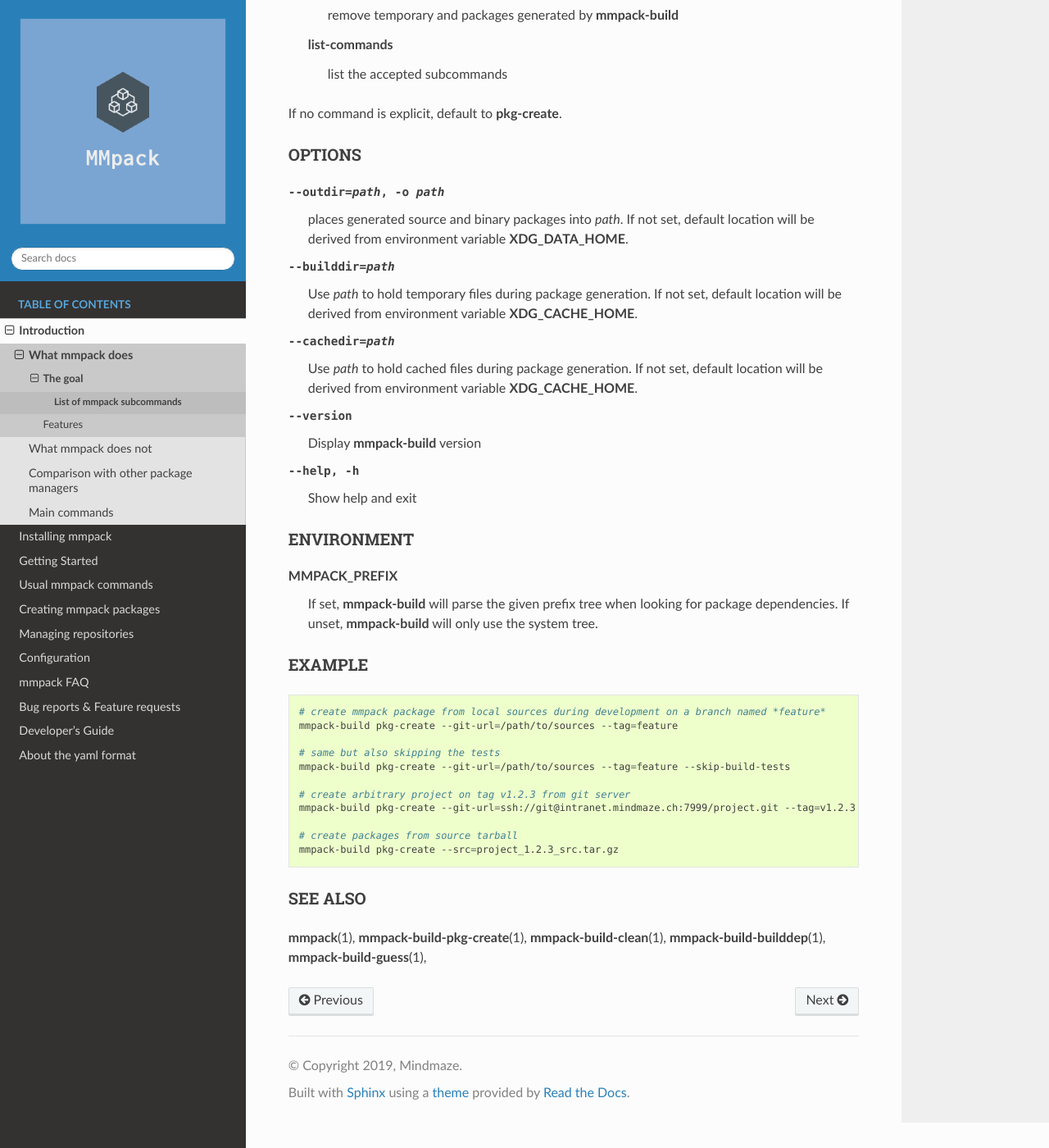
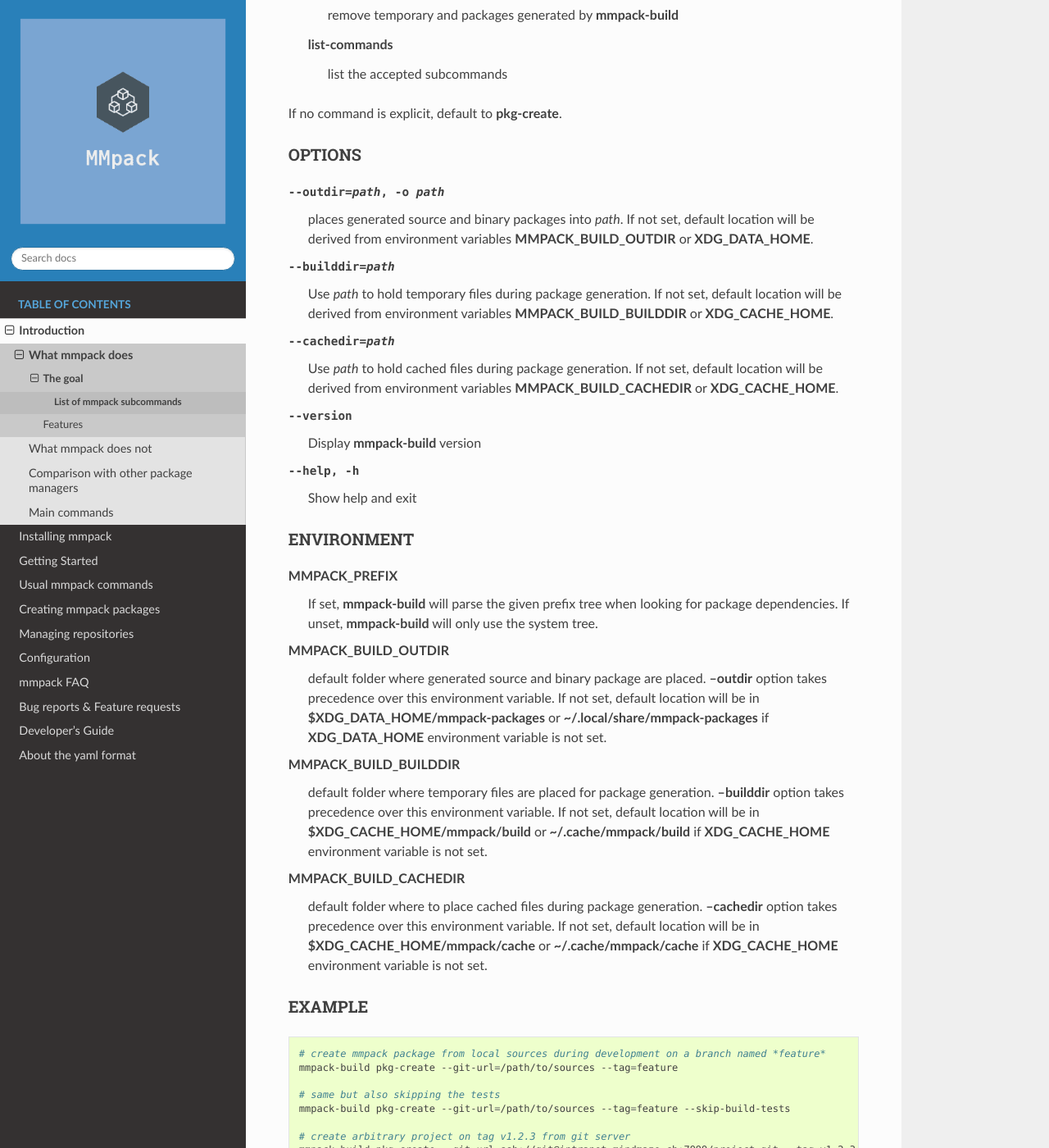
Before and after one commit to mmlabs-mindmaze/mmpack, a Sphinx documentation site: the page built from docs/man/1/mmpack-build.rst, in a window 1280 px wide and 1400 px high, scrolled down 995 px. Shown: the whole window at 82% size. Built offline with Sphinx 7.4.7 and the Read the Docs theme 2.0.0, drawn with Linux system fonts in a browser that asks for light colours.

Commit message:
mmpack-build: support for MMPACK_BUILD_*DIR env
Add support for MMPACK_BUILD_OUTDIR, MMPACK_BUILD_BUILDDIR and
MMPACK_BUILD_CACHEDIR environment variables. They allows to set the
folder used in mmpack-build sub command if the respective command line
option --outdir, --builddir or --cachedir were missing.

Change-Id: Iade3e7d32686f0bc95e07e0e79cb138be09f7d96

```diff
--- a/docs/man/1/mmpack-build.rst
+++ b/docs/man/1/mmpack-build.rst
@@ -52,15 +52,18 @@
 
 --outdir=path, -o path
   places generated source and binary packages into *path*. If not set, default
-  location will be derived from environment variable **XDG_DATA_HOME**.
+  location will be derived from environment variables **MMPACK_BUILD_OUTDIR**
+  or **XDG_DATA_HOME**.
 
 --builddir=path
   Use *path* to hold temporary files during package generation. If not set,
-  default location will be derived from environment variable **XDG_CACHE_HOME**.
+  default location will be derived from environment variables
+  **MMPACK_BUILD_BUILDDIR** or **XDG_CACHE_HOME**.
 
 --cachedir=path
   Use *path* to hold cached files during package generation. If not set, default
-  location will be derived from environment variable **XDG_CACHE_HOME**.
+  location will be derived from environment variables **MMPACK_BUILD_CACHEDIR**
+  or **XDG_CACHE_HOME**.
 
 --version
   Display **mmpack-build** version
@@ -75,6 +78,28 @@
   If set, **mmpack-build** will parse the given prefix tree when looking for
   package dependencies. If unset, **mmpack-build** will only use the system
   tree.
+
+MMPACK_BUILD_OUTDIR
+  default folder where generated source and binary package are placed.
+  **--outdir** option takes precedence over this environment variable. If not
+  set, default location will be in **$XDG_DATA_HOME/mmpack-packages** or
+  **~/.local/share/mmpack-packages** if **XDG_DATA_HOME** environment variable
+  is not set.
+
+MMPACK_BUILD_BUILDDIR
+  default folder where temporary files are placed for package generation.
+  **--builddir** option takes precedence over this environment variable. If not
+  set, default location will be in **$XDG_CACHE_HOME/mmpack/build** or
+  **~/.cache/mmpack/build** if **XDG_CACHE_HOME** environment variable is not
+  set.
+
+MMPACK_BUILD_CACHEDIR
+  default folder where to place cached files during package generation.
+  **--cachedir** option takes precedence over this environment variable. If not
+  set, default location will be in **$XDG_CACHE_HOME/mmpack/cache** or
+  **~/.cache/mmpack/cache** if **XDG_CACHE_HOME** environment variable is not
+  set.
+
 
 EXAMPLE
 =======
```
Also changed, not shown: 4 other files.
